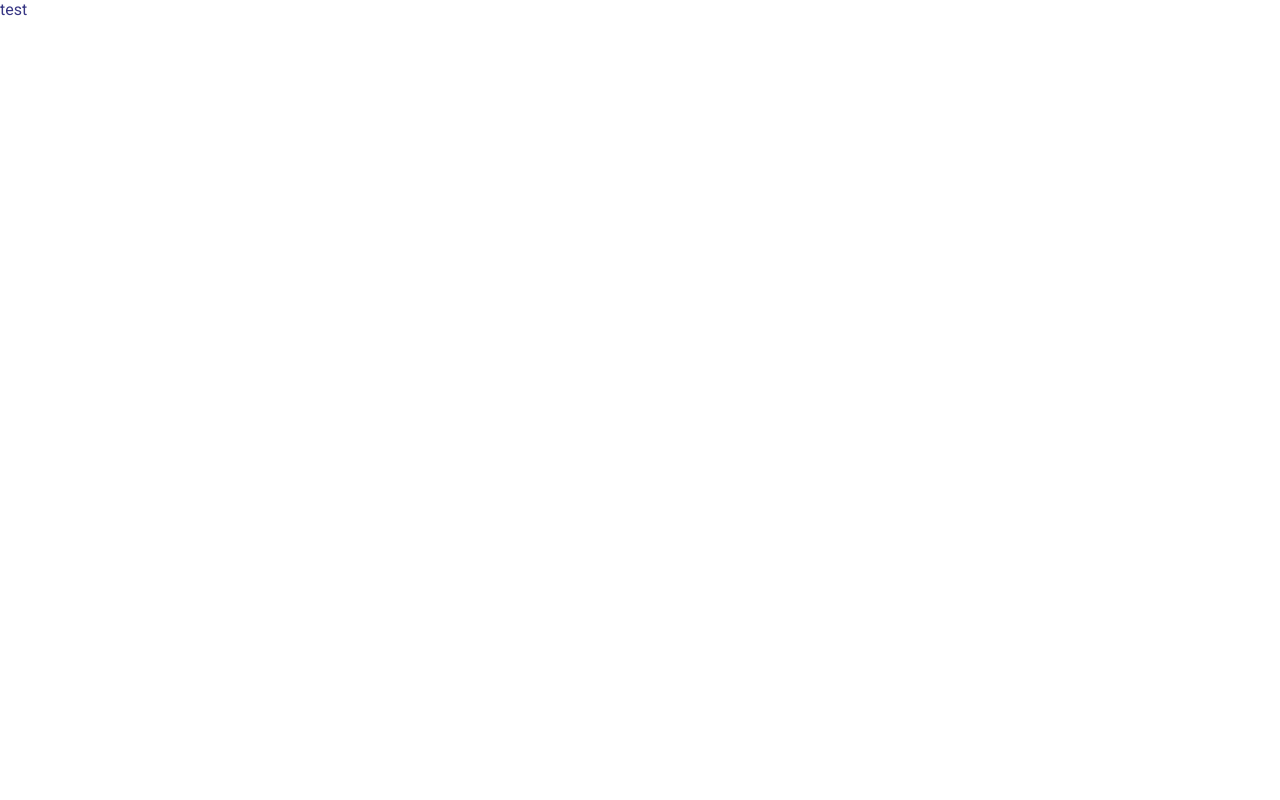
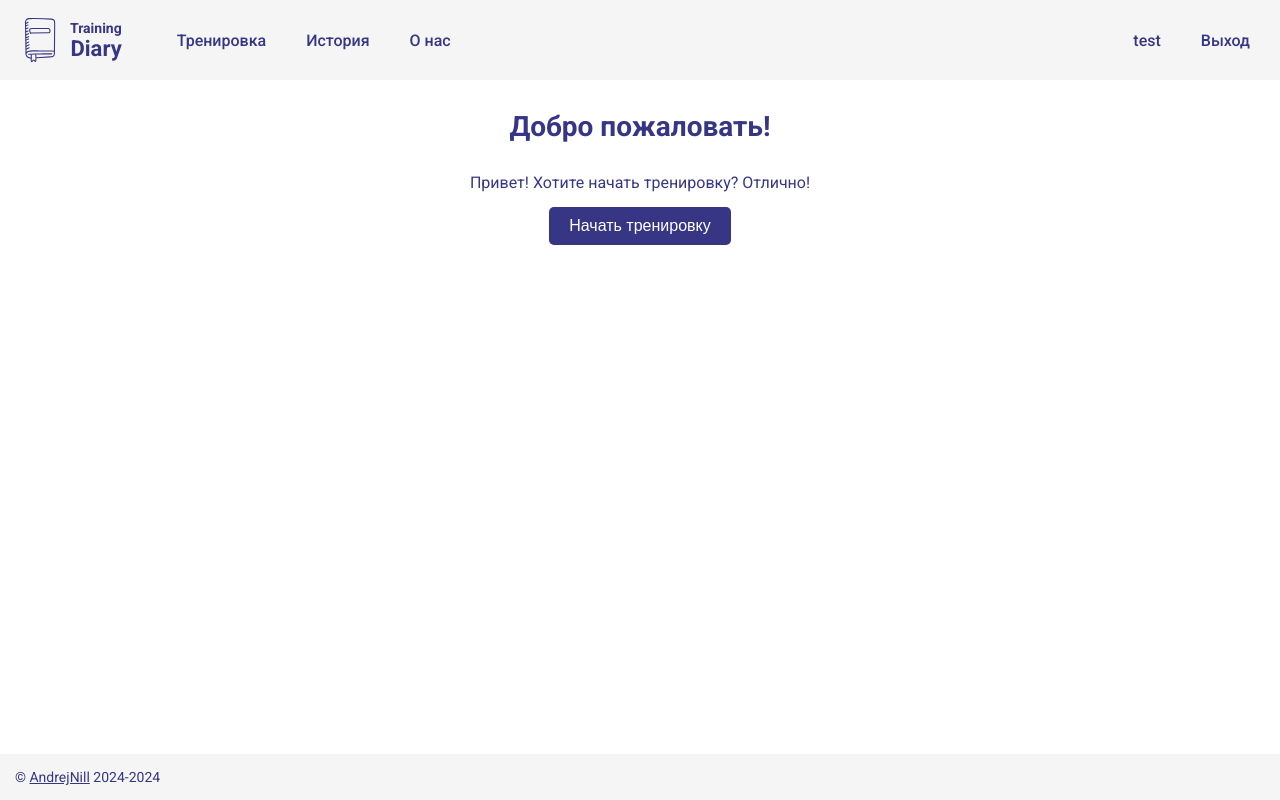
Before and after one commit to Andrej-Nil/training-diary, a React (Vite) app: page / in a window 1280 px wide. Built offline with nearby package versions, Linux system fonts and the light colour scheme.

Commit message:
комит перед началом разработки бекенда

```diff
--- a/src/index.jsx
+++ b/src/index.jsx
@@ -1,14 +1,14 @@
 import ReactDOM from 'react-dom/client'
 import './index.scss';
-// import App from './App.jsx'
-// import {BrowserRouter} from "react-router-dom";
+import App from './App.jsx'
+import {BrowserRouter} from "react-router-dom";
 
 
 ReactDOM.createRoot(document.getElementById('root')).render(
   // <React.StrictMode>
-  //   <BrowserRouter>
-      <div>test</div>
-        // {/*<App />*/}
-    // </BrowserRouter>
+    <BrowserRouter>
+
+         <App />
+   </BrowserRouter>
   // </React.StrictMode>,
 )
```
